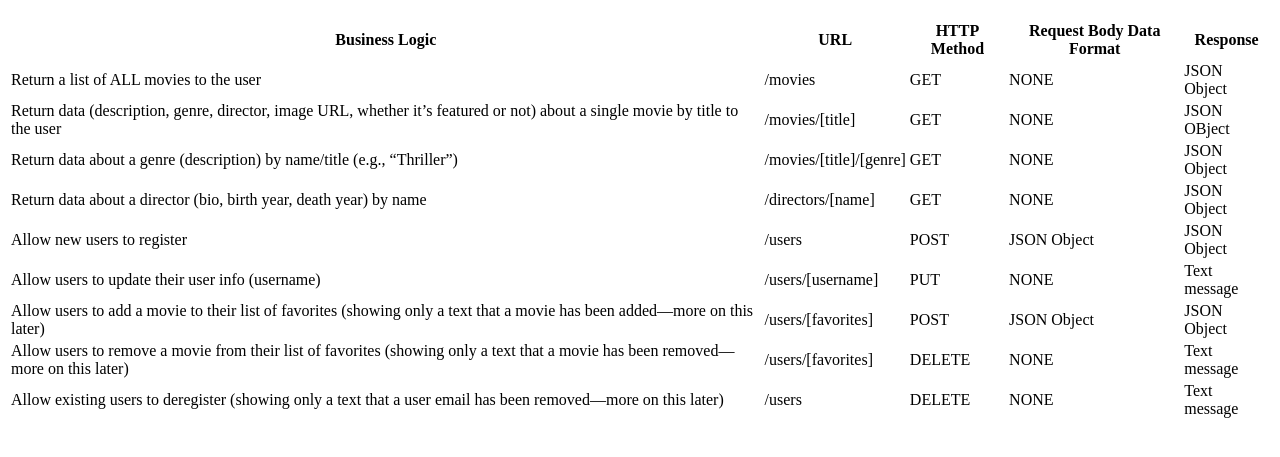
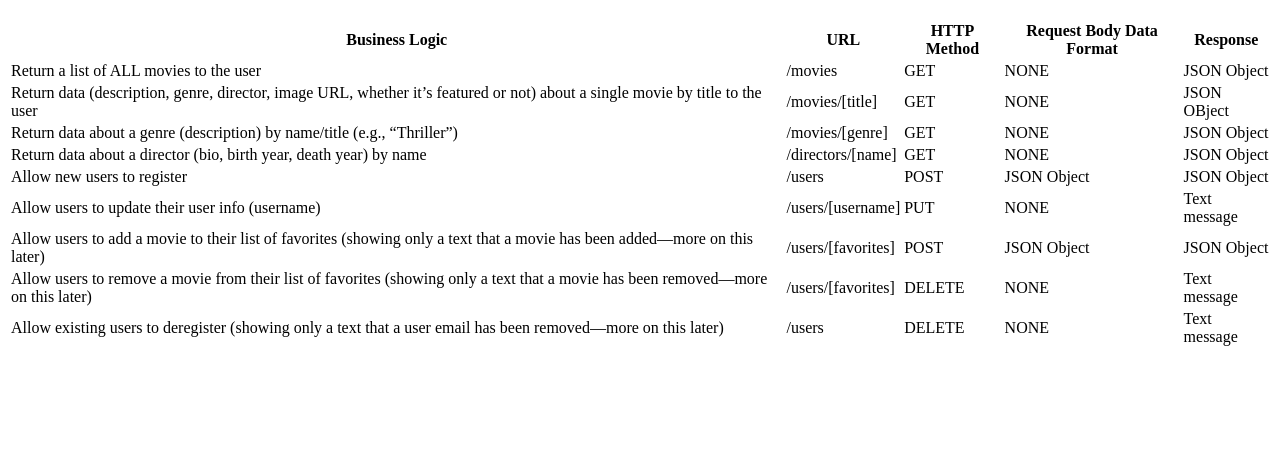
Before and after one commit to Kodeiak/movie-api, a website: page public/documentation.html in a window 1280 px wide. Shown: the part 61-518 px from the top of the page. Drawn offline with Linux system fonts and the light colour scheme.

Commit message:
update table

```diff
--- a/public/documentation.html
+++ b/public/documentation.html
@@ -31,7 +31,7 @@
         </tr>
         <tr>
           <td>Return data about a genre (description) by name/title (e.g., “Thriller”)</td>
-          <td>/movies/[title]/[genre]</td>
+          <td>/movies/[genre]</td>
           <td>GET</td>
           <td>NONE</td>
           <td>JSON Object</td>
```
